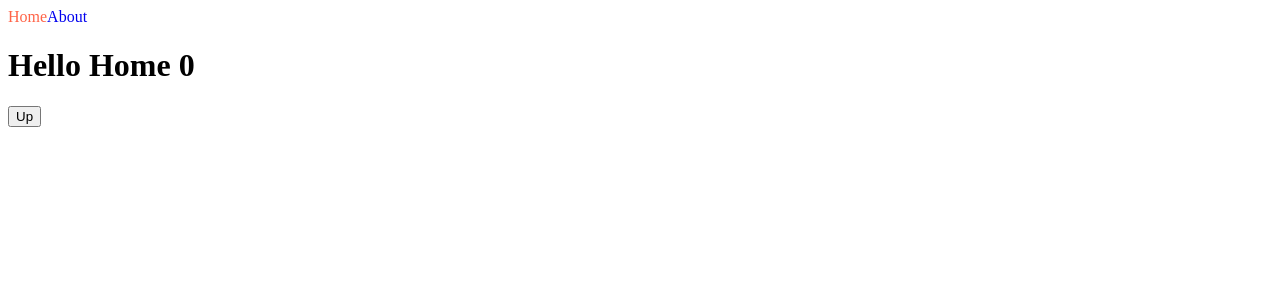
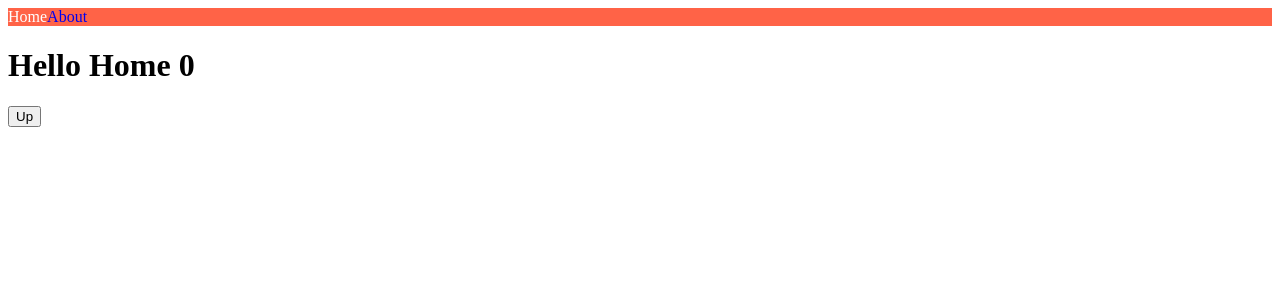
Before and after one commit to JaeUpSu/next-ts, a Next.js app: page / in a window 1280 px wide. Shown: the top 300 px of the page. Built offline with nearby package versions, Linux system fonts and the light colour scheme.

Commit message:
feat: _app add

```diff
--- a/src/components/NavBar.tsx
+++ b/src/components/NavBar.tsx
@@ -1,31 +1,30 @@
+import { background } from "@chakra-ui/react";
 import Link from "next/link";
 import { useRouter } from "next/router";
-import styles from "./NavBar.module.css";
 
 export default function NavBar() {
   const router = useRouter();
   return (
     <nav>
       <Link href="/" legacyBehavior>
-        <a
-          className={[
-            styles.link,
-            router.pathname === "/" ? styles.active : "",
-          ].join(" ")}
-        >
-          Home
-        </a>
+        <a className={router.pathname === "/" ? "active" : ""}>Home</a>
       </Link>
       <Link href="/about" legacyBehavior>
-        <a
-          className={[
-            styles.link,
-            router.pathname === "/about" ? styles.active : "",
-          ].join(" ")}
-        >
-          About
-        </a>
+        <a className={router.pathname === "/about" ? "active" : ""}>About</a>
       </Link>
+      <style jsx>
+        {`
+          nav {
+            background-color: tomato;
+          }
+          a {
+            text-decoration: none;
+          }
+          .active {
+            color: white;
+          }
+        `}
+      </style>
     </nav>
   );
 }
--- /dev/null
+++ b/src/pages/_app.tsx
@@ -0,0 +1,15 @@
+import NavBar from "@/components/NavBar";
+
+interface AppProps {
+  Component: React.ComponentType;
+  pageProps: object;
+}
+
+export default function App({ Component, pageProps }: AppProps) {
+  return (
+    <>
+      <NavBar />
+      <Component {...pageProps} />
+    </>
+  );
+}
--- a/src/pages/about.tsx
+++ b/src/pages/about.tsx
@@ -1,9 +1,6 @@
-import NavBar from "@/components/NavBar";
-
 export default function About() {
   return (
     <div>
-      <NavBar />
       <h1>Hello About </h1>
     </div>
   );
--- a/src/pages/index.tsx
+++ b/src/pages/index.tsx
@@ -1,4 +1,3 @@
-import NavBar from "@/components/NavBar";
 import { useState } from "react";
 
 export default function Home() {
@@ -10,9 +9,13 @@
 
   return (
     <div>
-      <NavBar />
       <h1>Hello Home {counter}</h1>
       <button onClick={handleIncrement}>Up</button>
+      {/* <style jsx global>{`
+        a {
+          color: white;
+        }
+      `}</style> */}
     </div>
   );
 }
```
